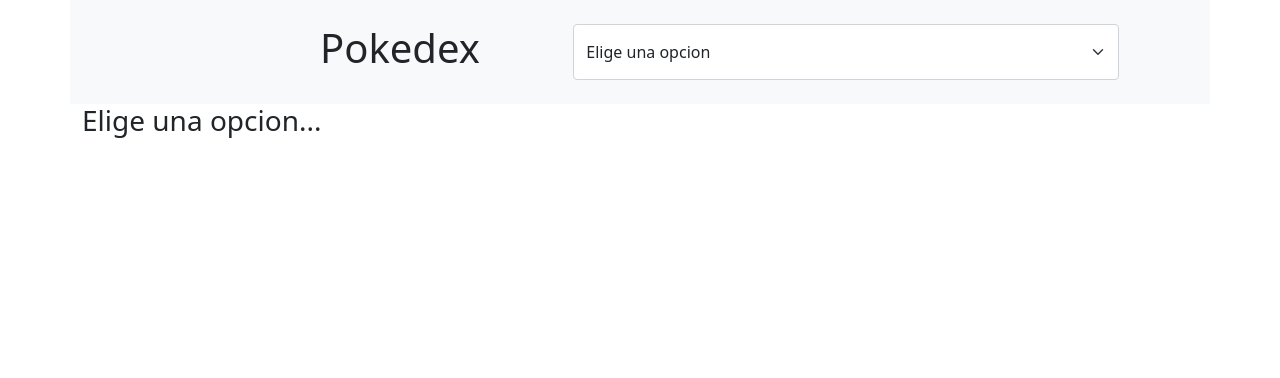
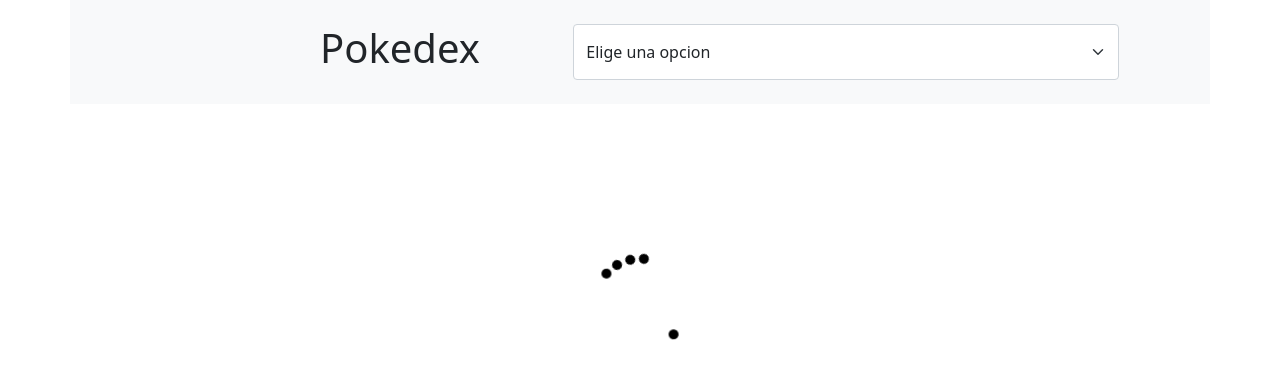
Before and after one commit to JuanAgusAlej/PokeDex, a React (Create React App) app: page / in a window 1280 px wide. Shown: the top 378 px of the page. Built offline with nearby package versions, Linux system fonts and the light colour scheme.

Commit message:
Se agrego un loguin

```diff
--- a/src/App.jsx
+++ b/src/App.jsx
@@ -1,5 +1,6 @@
 import React, {  useState } from "react";
 import CardPokemon from "./components/CardPokemon";
+import Cargando from "./components/Cargando";
 
 
 
@@ -23,27 +24,7 @@
 
   ]
 
-  // let primeraGeneracionFin = 151;
-  // let segundaaGeneracionFin = 251;
-  // let terceraGeneracionFin = 386;
-  // let cuartaGeneracionFin = 493;
-  // let quintaGeneracionFin = 649;
-  // let sextaGeneracionFin = 721;
-  // let septimaGeneracionFin = 809;
-  // let octavaGeneracionFin = 898;
 
-  // useEffect(() => {
-  //   // obtenerPokemones();
-  //   pokedexApi(
-  //     segundaaGeneracionFin,
-  //     terceraGeneracionFin - segundaaGeneracionFin
-  //   ).then((respuesta) => {
-  //     setPokedex({
-  //       loading: false,
-  //       datos: respuesta,
-  //     });
-  //   });
-  // }, []);
 
   const generarOpciones = (opcion) => {
     if (0 === opcion.value) {
@@ -56,13 +37,11 @@
 
   const elegirgeneracion = (i) => {
 
-    //console.log(generacion)
     setGeneracion({
       ubicacion: i,
       datos : [...generacion.datos]
     }
     )
-   // console.log(generacion)
 
   }
 
@@ -85,9 +64,9 @@
 
         </div>
       </div>
-      {/* {console.log(generacion)} */}
       {!generacion.ubicacion ? (
-        <h3>Elige una opcion...</h3>
+        <Cargando />
+        // <h3>Elige una opcion...</h3>
       ) : (
           <CardPokemon ubicacion={generacion.ubicacion}
           datos={generacion.datos}
--- /dev/null
+++ b/src/components/Cargando.jsx
@@ -0,0 +1,29 @@
+import React from "react";
+import "../css/cargando.css";
+
+function Cargando() {
+    return (
+        <div className="conteiner d-flex align-center">
+
+    <div className="windows8 ">
+      <div className="wBall" id="wBall_1">
+        <div className="wInnerBall"></div>
+      </div>
+      <div className="wBall" id="wBall_2">
+        <div className="wInnerBall"></div>
+      </div>
+      <div className="wBall" id="wBall_3">
+        <div className="wInnerBall"></div>
+      </div>
+      <div className="wBall" id="wBall_4">
+        <div className="wInnerBall"></div>
+      </div>
+      <div className="wBall" id="wBall_5">
+        <div className="wInnerBall"></div>
+      </div>
+            </div>
+            </div>
+  );
+}
+
+export default Cargando;
--- /dev/null
+++ b/src/css/cargando.css
@@ -0,0 +1,347 @@
+.windows8 {
+	position: relative;
+	margin:auto;
+    display: flex;
+    align-items: center;
+    justify-content: center;
+    min-height: 50vh;
+}
+
+.windows8 .wBall {
+	position: absolute;
+	width: 74px;
+	height: 74px;
+	opacity: 0;
+	transform: rotate(225deg);
+		-o-transform: rotate(225deg);
+		-ms-transform: rotate(225deg);
+		-webkit-transform: rotate(225deg);
+		-moz-transform: rotate(225deg);
+	animation: orbit 6.96s infinite;
+		-o-animation: orbit 6.96s infinite;
+		-ms-animation: orbit 6.96s infinite;
+		-webkit-animation: orbit 6.96s infinite;
+		-moz-animation: orbit 6.96s infinite;
+}
+
+.windows8 .wBall .wInnerBall{
+	position: absolute;
+	width: 10px;
+	height: 10px;
+	background: rgb(0,0,0);
+	left:0px;
+	top:0px;
+	border-radius: 10px;
+}
+
+.windows8 #wBall_1 {
+	animation-delay: 1.52s;
+		-o-animation-delay: 1.52s;
+		-ms-animation-delay: 1.52s;
+		-webkit-animation-delay: 1.52s;
+		-moz-animation-delay: 1.52s;
+}
+
+.windows8 #wBall_2 {
+	animation-delay: 0.3s;
+		-o-animation-delay: 0.3s;
+		-ms-animation-delay: 0.3s;
+		-webkit-animation-delay: 0.3s;
+		-moz-animation-delay: 0.3s;
+}
+
+.windows8 #wBall_3 {
+	animation-delay: 0.61s;
+		-o-animation-delay: 0.61s;
+		-ms-animation-delay: 0.61s;
+		-webkit-animation-delay: 0.61s;
+		-moz-animation-delay: 0.61s;
+}
+
+.windows8 #wBall_4 {
+	animation-delay: 0.91s;
+		-o-animation-delay: 0.91s;
+		-ms-animation-delay: 0.91s;
+		-webkit-animation-delay: 0.91s;
+		-moz-animation-delay: 0.91s;
+}
+
+.windows8 #wBall_5 {
+	animation-delay: 1.22s;
+		-o-animation-delay: 1.22s;
+		-ms-animation-delay: 1.22s;
+		-webkit-animation-delay: 1.22s;
+		-moz-animation-delay: 1.22s;
+}
+
+
+
+@keyframes orbit {
+	0% {
+		opacity: 1;
+		z-index:99;
+		transform: rotate(180deg);
+		animation-timing-function: ease-out;
+	}
+
+	7% {
+		opacity: 1;
+		transform: rotate(300deg);
+		animation-timing-function: linear;
+		origin:0%;
+	}
+
+	30% {
+		opacity: 1;
+		transform:rotate(410deg);
+		animation-timing-function: ease-in-out;
+		origin:7%;
+	}
+
+	39% {
+		opacity: 1;
+		transform: rotate(645deg);
+		animation-timing-function: linear;
+		origin:30%;
+	}
+
+	70% {
+		opacity: 1;
+		transform: rotate(770deg);
+		animation-timing-function: ease-out;
+		origin:39%;
+	}
+
+	75% {
+		opacity: 1;
+		transform: rotate(900deg);
+		animation-timing-function: ease-out;
+		origin:70%;
+	}
+
+	76% {
+	opacity: 0;
+		transform:rotate(900deg);
+	}
+
+	100% {
+	opacity: 0;
+		transform: rotate(900deg);
+	}
+}
+
+@-o-keyframes orbit {
+	0% {
+		opacity: 1;
+		z-index:99;
+		-o-transform: rotate(180deg);
+		-o-animation-timing-function: ease-out;
+	}
+
+	7% {
+		opacity: 1;
+		-o-transform: rotate(300deg);
+		-o-animation-timing-function: linear;
+		-o-origin:0%;
+	}
+
+	30% {
+		opacity: 1;
+		-o-transform:rotate(410deg);
+		-o-animation-timing-function: ease-in-out;
+		-o-origin:7%;
+	}
+
+	39% {
+		opacity: 1;
+		-o-transform: rotate(645deg);
+		-o-animation-timing-function: linear;
+		-o-origin:30%;
+	}
+
+	70% {
+		opacity: 1;
+		-o-transform: rotate(770deg);
+		-o-animation-timing-function: ease-out;
+		-o-origin:39%;
+	}
+
+	75% {
+		opacity: 1;
+		-o-transform: rotate(900deg);
+		-o-animation-timing-function: ease-out;
+		-o-origin:70%;
+	}
+
+	76% {
+	opacity: 0;
+		-o-transform:rotate(900deg);
+	}
+
+	100% {
+	opacity: 0;
+		-o-transform: rotate(900deg);
+	}
+}
+
+@-ms-keyframes orbit {
+	0% {
+		opacity: 1;
+		z-index:99;
+		-ms-transform: rotate(180deg);
+		-ms-animation-timing-function: ease-out;
+	}
+
+	7% {
+		opacity: 1;
+		-ms-transform: rotate(300deg);
+		-ms-animation-timing-function: linear;
+		-ms-origin:0%;
+	}
+
+	30% {
+		opacity: 1;
+		-ms-transform:rotate(410deg);
+		-ms-animation-timing-function: ease-in-out;
+		-ms-origin:7%;
+	}
+
+	39% {
+		opacity: 1;
+		-ms-transform: rotate(645deg);
+		-ms-animation-timing-function: linear;
+		-ms-origin:30%;
+	}
+
+	70% {
+		opacity: 1;
+		-ms-transform: rotate(770deg);
+		-ms-animation-timing-function: ease-out;
+		-ms-origin:39%;
+	}
+
+	75% {
+		opacity: 1;
+		-ms-transform: rotate(900deg);
+		-ms-animation-timing-function: ease-out;
+		-ms-origin:70%;
+	}
+
+	76% {
+	opacity: 0;
+		-ms-transform:rotate(900deg);
+	}
+
+	100% {
+	opacity: 0;
+		-ms-transform: rotate(900deg);
+	}
+}
+
+@-webkit-keyframes orbit {
+	0% {
+		opacity: 1;
+		z-index:99;
+		-webkit-transform: rotate(180deg);
+		-webkit-animation-timing-function: ease-out;
+	}
+
+	7% {
+		opacity: 1;
+		-webkit-transform: rotate(300deg);
+		-webkit-animation-timing-function: linear;
+		-webkit-origin:0%;
+	}
+
+	30% {
+		opacity: 1;
+		-webkit-transform:rotate(410deg);
+		-webkit-animation-timing-function: ease-in-out;
+		-webkit-origin:7%;
+	}
+
+	39% {
+		opacity: 1;
+		-webkit-transform: rotate(645deg);
+		-webkit-animation-timing-function: linear;
+		-webkit-origin:30%;
+	}
+
+	70% {
+		opacity: 1;
+		-webkit-transform: rotate(770deg);
+		-webkit-animation-timing-function: ease-out;
+		-webkit-origin:39%;
+	}
+
+	75% {
+		opacity: 1;
+		-webkit-transform: rotate(900deg);
+		-webkit-animation-timing-function: ease-out;
+		-webkit-origin:70%;
+	}
+
+	76% {
+	opacity: 0;
+		-webkit-transform:rotate(900deg);
+	}
+
+	100% {
+	opacity: 0;
+		-webkit-transform: rotate(900deg);
+	}
+}
+
+@-moz-keyframes orbit {
+	0% {
+		opacity: 1;
+		z-index:99;
+		-moz-transform: rotate(180deg);
+		-moz-animation-timing-function: ease-out;
+	}
+
+	7% {
+		opacity: 1;
+		-moz-transform: rotate(300deg);
+		-moz-animation-timing-function: linear;
+		-moz-origin:0%;
+	}
+
+	30% {
+		opacity: 1;
+		-moz-transform:rotate(410deg);
+		-moz-animation-timing-function: ease-in-out;
+		-moz-origin:7%;
+	}
+
+	39% {
+		opacity: 1;
+		-moz-transform: rotate(645deg);
+		-moz-animation-timing-function: linear;
+		-moz-origin:30%;
+	}
+
+	70% {
+		opacity: 1;
+		-moz-transform: rotate(770deg);
+		-moz-animation-timing-function: ease-out;
+		-moz-origin:39%;
+	}
+
+	75% {
+		opacity: 1;
+		-moz-transform: rotate(900deg);
+		-moz-animation-timing-function: ease-out;
+		-moz-origin:70%;
+	}
+
+	76% {
+	opacity: 0;
+		-moz-transform:rotate(900deg);
+	}
+
+	100% {
+	opacity: 0;
+		-moz-transform: rotate(900deg);
+	}
+}
```
